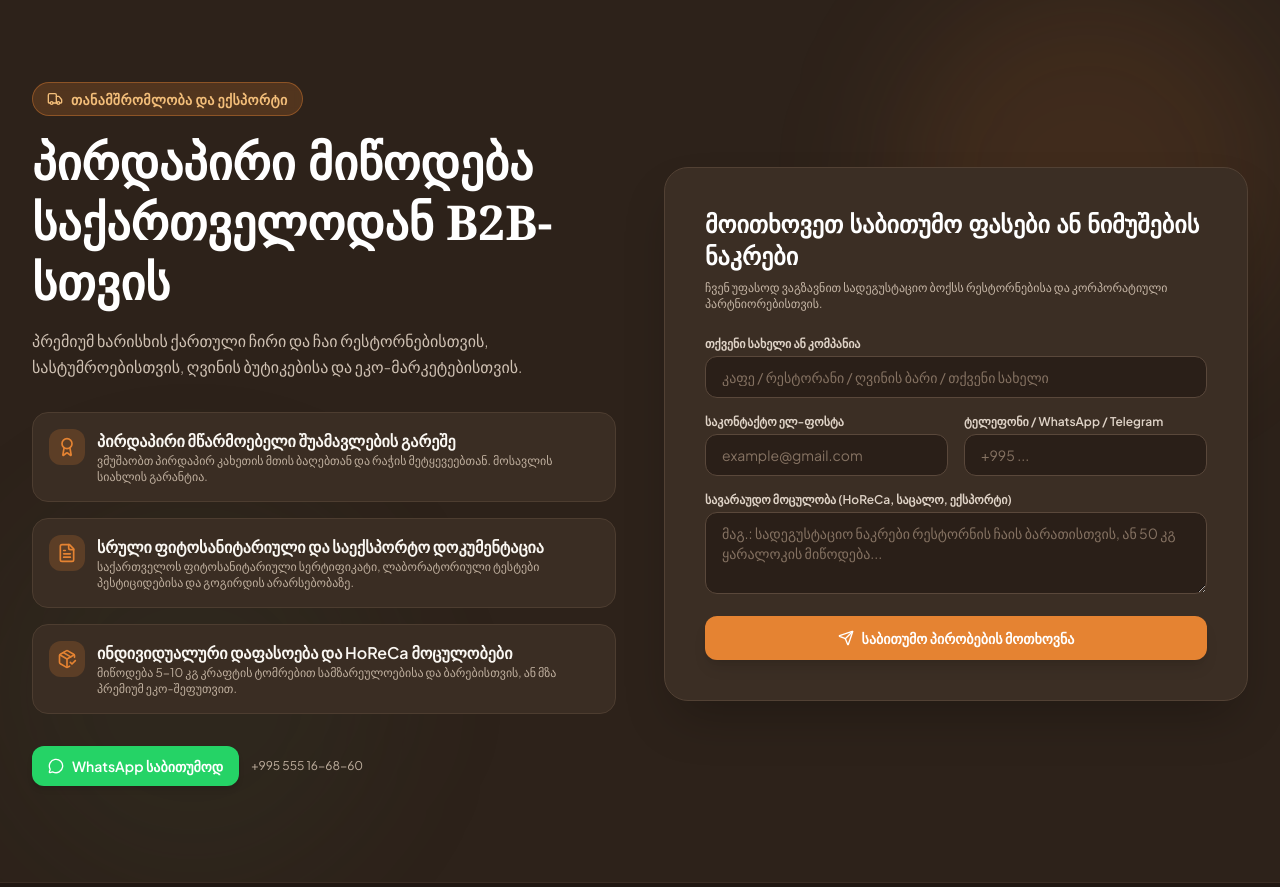
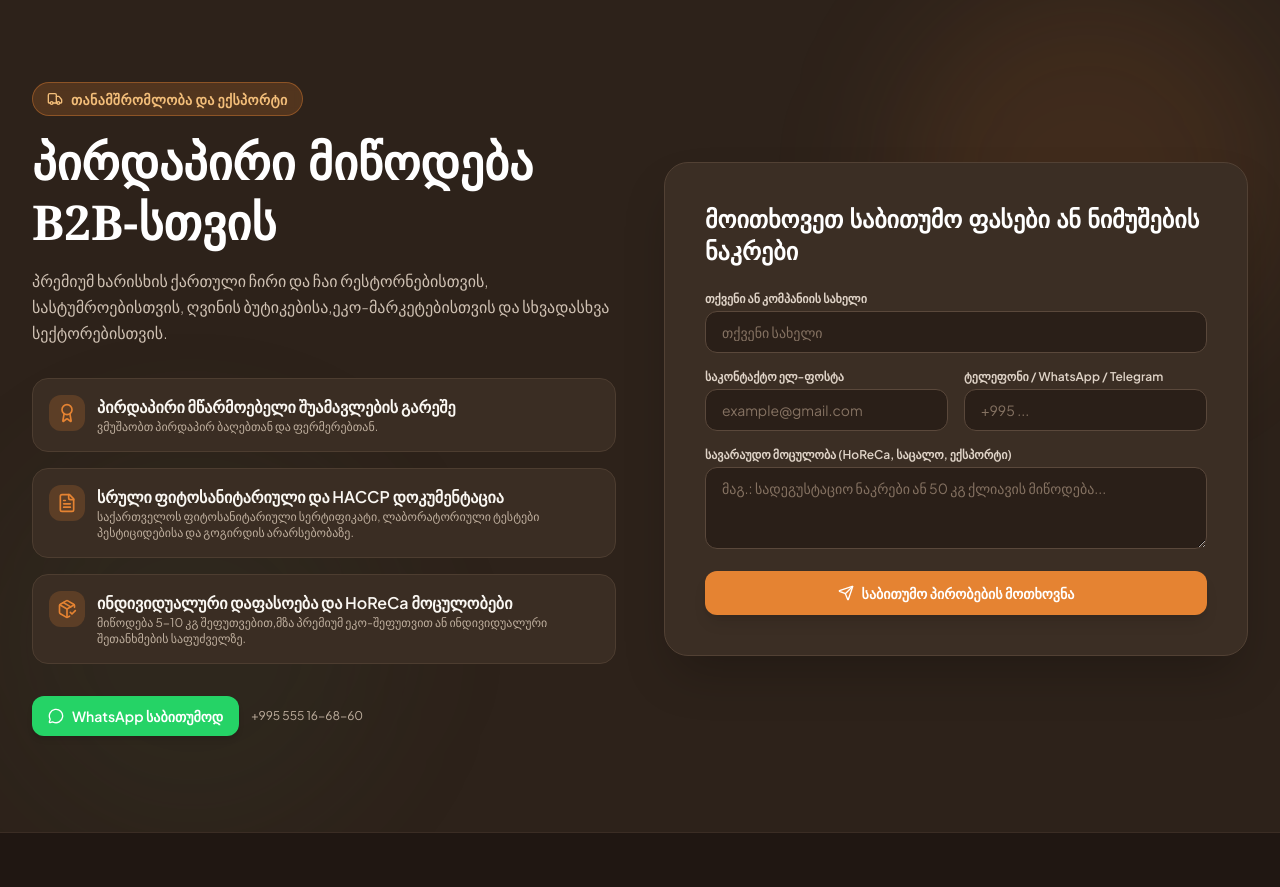
Before and after one commit to Tsokolovi/Ethno, a React (Vite) app: page / in a window 1280 px wide. Shown: the part 5480-6367 px from the top of the page. Built offline with nearby package versions, Linux system fonts and the light colour scheme.

Commit message:
Refine B2B translations in translations.ts
Updated B2B section translations for clarity and consistency.

```diff
--- a/src/data/translations.ts
+++ b/src/data/translations.ts
@@ -123,25 +123,24 @@ export const TRANSLATIONS = {
     },
     b2b: {
       tag: 'თანამშრომლობა და ექსპორტი',
-      heading: 'პირდაპირი მიწოდება საქართველოდან B2B-სთვის',
-      subheading: 'პრემიუმ ხარისხის ქართული ჩირი და ჩაი რესტორნებისთვის, სასტუმროებისთვის, ღვინის ბუტიკებისა და ეკო-მარკეტებისთვის.',
+      heading: 'პირდაპირი მიწოდება B2B-სთვის',
+      subheading: 'პრემიუმ ხარისხის ქართული ჩირი და ჩაი რესტორნებისთვის, სასტუმროებისთვის, ღვინის ბუტიკებისა,ეკო-მარკეტებისთვის და სხვადასხვა სექტორებისთვის.',
       badge1: 'პირდაპირი მწარმოებელი შუამავლების გარეშე',
-      badge1Desc: 'ვმუშაობთ პირდაპირ კახეთის მთის ბაღებთან და რაჭის მეტყევეებთან. მოსავლის სიახლის გარანტია.',
-      badge2: 'სრული ფიტოსანიტარიული და საექსპორტო დოკუმენტაცია',
+      badge1Desc: 'ვმუშაობთ პირდაპირ ბაღებთან და ფერმერებთან.',
+      badge2: 'სრული ფიტოსანიტარიული და HACCP დოკუმენტაცია',
       badge2Desc: 'საქართველოს ფიტოსანიტარიული სერტიფიკატი, ლაბორატორიული ტესტები პესტიციდებისა და გოგირდის არარსებობაზე.',
       badge3: 'ინდივიდუალური დაფასოება და HoReCa მოცულობები',
-      badge3Desc: 'მიწოდება 5-10 კგ კრაფტის ტომრებით სამზარეულოებისა და ბარებისთვის, ან მზა პრემიუმ ეკო-შეფუთვით.',
+      badge3Desc: 'მიწოდება 5-10 კგ შეფუთვებით,მზა პრემიუმ ეკო-შეფუთვით ან ინდივიდუალური შეთანხმების საფუძველზე.',
       formTitle: 'მოითხოვეთ საბითუმო ფასები ან ნიმუშების ნაკრები',
-      namePlaceholder: 'თქვენი სახელი ან კომპანია',
-      companyPlaceholder: 'კაფე / რესტორანი / ღვინის ბარი / თქვენი სახელი',
+      namePlaceholder: 'თქვენი ან კომპანიის სახელი',
+      companyPlaceholder: 'თქვენი სახელი',
       emailPlaceholder: 'საკონტაქტო ელ-ფოსტა',
       phonePlaceholder: 'ტელეფონი / WhatsApp / Telegram',
       volumePlaceholder: 'სავარაუდო მოცულობა (HoReCa, საცალო, ექსპორტი)',
-      notesPlaceholder: 'მაგ.: სადეგუსტაციო ნაკრები რესტორნის ჩაის ბარათისთვის, ან 50 კგ ყარალოკის მიწოდება...',
+      notesPlaceholder: 'მაგ.: სადეგუსტაციო ნაკრები ან 50 კგ ქლიავის მიწოდება...',
       submitBtn: 'საბითუმო პირობების მოთხოვნა',
       successMsg: 'გმადლობთ! 2 საათში დაგიკავშირდებით და გამოგიგზავნით საბითუმო კატალოგს.',
       whatsappWholesale: 'WhatsApp საბითუმოდ',
-      freeSampleNotice: 'ჩვენ უფასოდ ვაგზავნით სადეგუსტაციო ბოქსს რესტორნებისა და კორპორატიული პარტნიორებისთვის.',
       requestSent: 'მოთხოვნა გაგზავნილია',
       sendAnother: 'სხვა მოთხოვნის გაგზავნა'
     },
```
